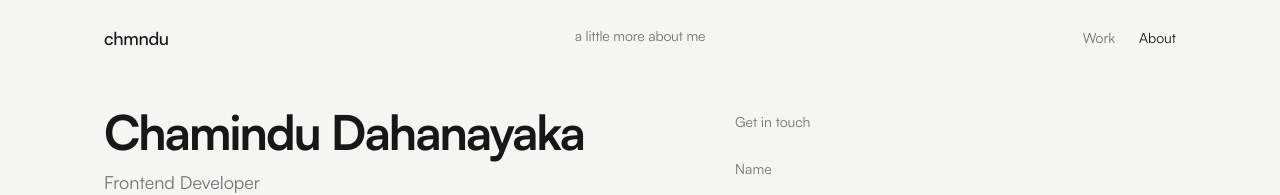
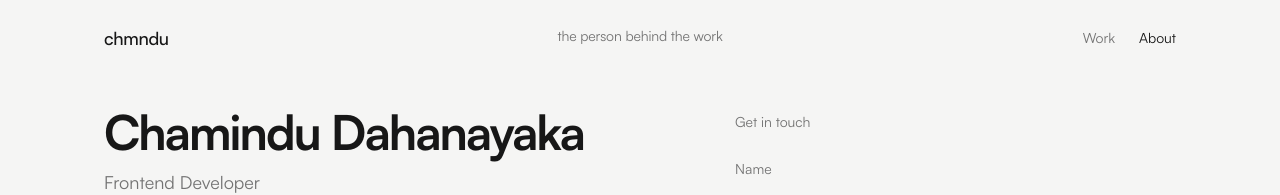
Before and after one commit to chmndu/chmndu-portfolio, a Next.js app: page /about in a window 1280 px wide. Shown: the top 195 px of the page. Built offline with nearby package versions, Linux system fonts and the light colour scheme.

Commit message:
feat: add contextual header transitions

```diff
--- a/src/app/about/page.tsx
+++ b/src/app/about/page.tsx
@@ -5,7 +5,12 @@ import ContactForm from "@/components/contact-form";
 export default function AboutPage() {
     return (
         <main className="mx-auto min-h-screen w-full max-w-[1120px] px-6 pb-6">
-            <SiteHeader />
+            <SiteHeader
+                context={{
+                    initial: "a little more about me",
+                    transition: "the person behind the work",
+                }}
+            />
 
             <div className="mt-2 grid gap-16 md:mt-8 md:grid-cols-[1fr_0.8fr] md:gap-20">
                 <div>
--- a/src/app/page.tsx
+++ b/src/app/page.tsx
@@ -21,6 +21,13 @@ export default function Home() {
   const shouldReduceMotion = useReducedMotion();
 
   const selectedProject = projects[selectedIndex];
+
+  const context = {
+    initial: "building digital products for the web",
+    transition: showAll
+      ? "exploring the full archive"
+      : "exploring selected work",
+  };
 
   const goToPrevious = () => {
     if (selectedIndex > 0) {
@@ -48,7 +55,7 @@ export default function Home() {
 
   return (
     <main className="mx-auto min-h-screen w-full max-w-[1120px] px-6 pb-6">
-      <SiteHeader />
+      <SiteHeader context={context} />
 
       <section className="pt-2 md:pt-8">
         <div className="flex justify-start md:justify-center">
--- a/src/app/work/[slug]/page.tsx
+++ b/src/app/work/[slug]/page.tsx
@@ -65,7 +65,12 @@ export default async function ProjectPage({ params }: ProjectPageProps) {
 
     return (
         <main className="mx-auto min-h-screen w-full max-w-[1120px] px-6 pb-6">
-            <SiteHeader />
+            <SiteHeader
+                context={{
+                    initial: "understanding the product",
+                    transition: project.context,
+                }}
+            />
 
             <div className="pt-2 md:pt-8">
                 <div className="grid gap-12 md:grid-cols-[360px_minmax(0,1fr)] md:gap-16">
--- a/src/components/context-display.tsx
+++ b/src/components/context-display.tsx
@@ -1,15 +1,109 @@
+"use client";
+
+import { useEffect, useRef, useState } from "react";
+import {
+  AnimatePresence,
+  motion,
+  useReducedMotion,
+} from "framer-motion";
+
 type ContextDisplayProps = {
-  text: string;
+  initial: string;
+  transition: string;
 };
 
 export default function ContextDisplay({
-  text,
+  initial,
+  transition,
 }: ContextDisplayProps) {
+  const [showTransition, setShowTransition] = useState(false);
+
+  const shouldReduceMotion = useReducedMotion();
+
+  const hasLeftTopRef = useRef(false);
+  const transitionTimerRef = useRef<number | null>(null);
+  const resetTimerRef = useRef<number | null>(null);
+
+  const clearTimers = () => {
+    if (transitionTimerRef.current !== null) {
+      window.clearTimeout(transitionTimerRef.current);
+      transitionTimerRef.current = null;
+    }
+
+    if (resetTimerRef.current !== null) {
+      window.clearTimeout(resetTimerRef.current);
+      resetTimerRef.current = null;
+    }
+  };
+
+  const scheduleTransition = () => {
+    clearTimers();
+
+    transitionTimerRef.current = window.setTimeout(() => {
+      setShowTransition(true);
+      transitionTimerRef.current = null;
+    }, 2500);
+
+    resetTimerRef.current = window.setTimeout(() => {
+      setShowTransition(false);
+      resetTimerRef.current = null;
+    }, 6500);
+  };
+
+  useEffect(() => {
+    scheduleTransition();
+
+    return clearTimers;
+  }, [initial, transition]);
+
+  useEffect(() => {
+    const handleScroll = () => {
+      const isAtTop = window.scrollY <= 8;
+
+      if (!isAtTop) {
+        hasLeftTopRef.current = true;
+        return;
+      }
+
+      if (hasLeftTopRef.current) {
+        hasLeftTopRef.current = false;
+        scheduleTransition();
+      }
+    };
+
+    window.addEventListener("scroll", handleScroll, { passive: true });
+
+    return () => {
+      window.removeEventListener("scroll", handleScroll);
+    };
+  }, []);
+
   return (
     <div className="h-6 overflow-hidden">
-      <p className="text-sm tracking-[-0.01em] text-muted">
-        {text}
-      </p>
+      <AnimatePresence mode="wait" initial={false}>
+        <motion.p
+          key={showTransition ? "transition" : "initial"}
+          initial={{
+            opacity: 0,
+            y: shouldReduceMotion ? 0 : 4,
+          }}
+          animate={{
+            opacity: 1,
+            y: 0,
+          }}
+          exit={{
+            opacity: 0,
+            y: shouldReduceMotion ? 0 : -4,
+          }}
+          transition={{
+            duration: shouldReduceMotion ? 0.15 : 0.3,
+            ease: "easeOut",
+          }}
+          className="text-sm tracking-[-0.01em] text-muted"
+        >
+          {showTransition ? transition : initial}
+        </motion.p>
+      </AnimatePresence>
     </div>
   );
 }
--- a/src/components/site-header.tsx
+++ b/src/components/site-header.tsx
@@ -4,7 +4,14 @@ import Link from "next/link";
 import { usePathname } from "next/navigation";
 import ContextDisplay from "@/components/context-display";
 
-export default function SiteHeader() {
+type SiteHeaderProps = {
+  context: {
+    initial: string;
+    transition: string;
+  };
+};
+
+export default function SiteHeader({ context }: SiteHeaderProps) {
   const pathname = usePathname();
 
   const isWorkActive = pathname === "/" || pathname.startsWith("/work/");
@@ -39,11 +46,9 @@ export default function SiteHeader() {
 
       <div className="col-span-2 mt-7 justify-self-start md:col-span-1 md:col-start-2 md:row-start-1 md:mt-0 md:justify-self-center">
         <ContextDisplay
-          text={
-            isAboutActive
-              ? "a little more about me"
-              : "building digital products for the web"
-          }
+          key={`${context.initial}-${context.transition}`}
+          initial={context.initial}
+          transition={context.transition}
         />
       </div>
     </header>
--- a/src/data/projects.ts
+++ b/src/data/projects.ts
@@ -10,6 +10,7 @@ export type Project = {
   githubUrl?: string;
   externalUrl?: string;
   icon: string;
+  context: string;
 };
 
 export const projects: Project[] = [
@@ -31,6 +32,7 @@ export const projects: Project[] = [
     liveUrl: "https://wordulary.vercel.app/",
     githubUrl: "https://github.com/chmndu/wordulary",
     icon: "/projects/wordulary/icon.svg",
+    context: "building a vocabulary learning experience",
   },
 
   {
@@ -51,5 +53,6 @@ export const projects: Project[] = [
     liveUrl: "https://a4-invoice-generator.vercel.app/",
     githubUrl: "https://github.com/chmndu/invoice-generator",
     icon: "/projects/invoice-generator/icon.svg",
+    context: "turning invoices into a simpler workflow",
   },
 ];
```
